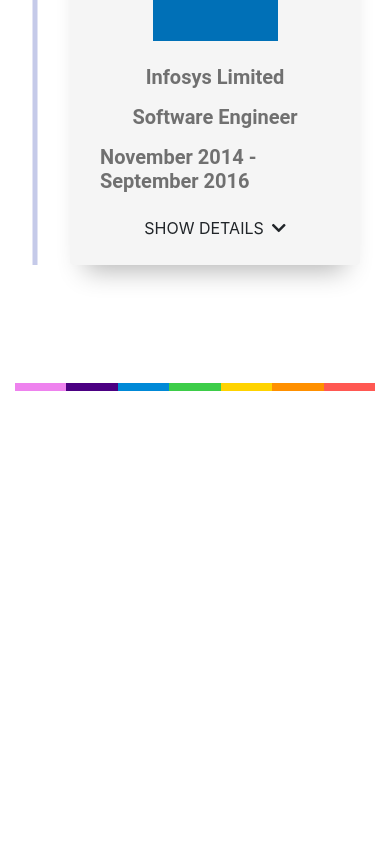
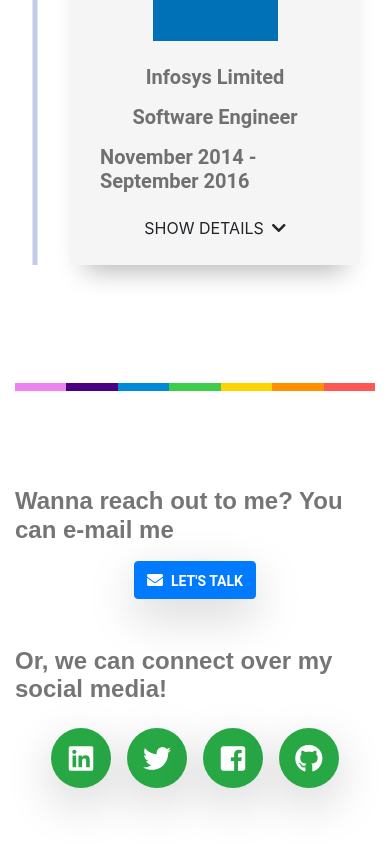
Before and after one commit to patelviralb/home, a React (Create React App) app: page / in a window 390 px wide. Shown: the part 7233-8077 px from the top of the page. Before the commit the page ends 7672 px from the top, so only its background shows below. Built offline with nearby package versions, Linux system fonts and the light colour scheme.

Commit message:
Added contact me page

```diff
--- a/src/components/about-me/about-me.js
+++ b/src/components/about-me/about-me.js
@@ -1,6 +1,6 @@
-import React, {Fragment} from "react";
+import React, { Fragment } from "react";
 
-import {AboutMeParagraph} from "../styles/about-me";
+import { AboutMeParagraph } from "../styles/about-me";
 import PageBreak from "../page-break";
 
 const AboutMe = () => {
@@ -17,45 +17,28 @@
             <div className="card shadow-lg rounded">
               <div className="card-body text-justify">
                 <AboutMeParagraph>
-                                    I'm Software Engineer learning to make
-                                    things simple and
-                                    better. Currently I'm Computer Science
-                                    Graduate Student at
+                  I'm Software Engineer learning to make things simple and
+                  better. Currently I'm Computer Science Graduate Student at
                   Northeastern University, Boston.
                 </AboutMeParagraph>
                 <AboutMeParagraph>
-                                    Before commencing my graduate degree, I was
-                                    working as a
-                                    Software Developer with nearly 5 years of
-                                    work experience.
-                                    Creating a high quality modular code which
-                                    is easier to
-                                    maintain and extend was one of my
-                                    considerable
-                                    accomplishments. I also like to continuously
-                                    challenge myself
-                                    to innovate and/or automate things which
-                                    helps me and my team
-                                    to create high quality software
-                                    applications. Being a firm
-                                    believer of life-long learning, I always try
-                                    to learn through
-                                    experimentation. As a result, I would often
-                                    work on some
-                                    personal projects which includes domains
-                                    like Web Technologies
-                                    and Cloud Computing. Apart from these, I am
-                                    also interested in
-                                    applied Machine Learning and Artificial
-                                    Intelligence.
+                  Before commencing my graduate degree, I was working as a
+                  Software Developer with nearly 5 years of work experience.
+                  Creating a high quality modular code which is easier to
+                  maintain and extend was one of my considerable
+                  accomplishments. I also like to continuously challenge myself
+                  to innovate and/or automate things which helps me and my team
+                  to create high quality software applications. Being a firm
+                  believer of life-long learning, I always try to learn through
+                  experimentation. As a result, I would often work on some
+                  personal projects which includes domains like Web Technologies
+                  and Cloud Computing. Apart from these, I am also interested in
+                  applied Machine Learning and Artificial Intelligence.
                 </AboutMeParagraph>
                 <AboutMeParagraph>
-                                    During my time-off, you'll find me casually
-                                    reading books,
-                                    surfing articles on the internet or watching
-                                    some cartoons,
-                                    sci-fi series or movies and I like to call
-                                    it my passive
+                  During my time-off, you'll find me casually reading books,
+                  surfing articles on the internet or watching some cartoons,
+                  sci-fi series or movies and I like to call it my passive
                   learning.
                 </AboutMeParagraph>
               </div>
@@ -63,8 +46,9 @@
           </div>
         </div>
       </div>
-            <div className="mb-5"/>
-            <PageBreak/>
+      <div className="mb-5" />
+      <div id="vp-my-technical-knowledge" />
+      <PageBreak />
     </Fragment>
   );
 };
--- /dev/null
+++ b/src/components/contact-me/contact-me.js
@@ -0,0 +1,49 @@
+import React, { Fragment } from "react";
+
+import { CenterAlignedContainer, SectionSubHeadingH4 } from "../styles/common";
+import { EmailMeButtonText } from "../styles/contact-me";
+import SocialMedia from "./social-media";
+
+const ContactMe = () => {
+  return (
+    <Fragment>
+      <div id="vp-contact-me" />
+      <div className="container-fluid mt-5">
+        <div className="row">
+          <CenterAlignedContainer className="col-md-10 offset-md-1 col-12">
+            <SectionSubHeadingH4>
+              Wanna reach out to me? You can e-mail me
+            </SectionSubHeadingH4>
+          </CenterAlignedContainer>
+        </div>
+        <div className="row mt-2">
+          <CenterAlignedContainer className="col-md-10 offset-md-1 col-12">
+            <a
+              className="btn btn-primary font-weight-bold shadow-lg rounded text-decoration-none"
+              href="mailto:patel.viral@northeastern.edu"
+            >
+              <i class="fas fa-envelope mr-2" />
+              <EmailMeButtonText>Let's Talk</EmailMeButtonText>
+            </a>
+          </CenterAlignedContainer>
+        </div>
+        <div className="row mt-5">
+          <CenterAlignedContainer className="col-md-10 offset-md-1 col-12">
+            <SectionSubHeadingH4>
+              Or, we can connect over my social media!
+            </SectionSubHeadingH4>
+          </CenterAlignedContainer>
+        </div>
+        <div className="row mt-2">
+          <CenterAlignedContainer className="col-md-10 offset-md-1 col-12">
+            <SocialMedia />
+          </CenterAlignedContainer>
+        </div>
+      </div>
+      <div className="mb-5" />
+      {/* <PageBreak /> */}
+    </Fragment>
+  );
+};
+
+export default ContactMe;
--- /dev/null
+++ b/src/components/contact-me/index.js
@@ -0,0 +1,3 @@
+import ContactMe from "./contact-me";
+
+export default ContactMe;
--- /dev/null
+++ b/src/components/contact-me/social-media/index.js
@@ -0,0 +1,3 @@
+import SocialMedia from "./social-media";
+
+export default SocialMedia;
--- /dev/null
+++ b/src/components/contact-me/social-media/social-media-details.json
@@ -0,0 +1,18 @@
+{
+  "Linkedin": {
+    "class": "fab fa-linkedin",
+    "link": "https://www.linkedin.com/in/patelviralb/"
+  },
+  "Twitter": {
+    "class": "fab fa-twitter",
+    "link": "https://twitter.com/pviralb/"
+  },
+  "Facebook": {
+    "class": "fab fa-facebook-square",
+    "link": "https://www.facebook.com/viral22/"
+  },
+  "Github": {
+    "class": "fab fa-github",
+    "link": "https://www.github.com/patelviralb/"
+  }
+}
--- /dev/null
+++ b/src/components/contact-me/social-media/social-media.js
@@ -0,0 +1,30 @@
+import React, { Fragment } from "react";
+
+import SocialMediaDetails from "./social-media-details.json";
+import { SocialMediaIcon, SocialMediaAnchor } from "../../styles/contact-me";
+
+const SocialMedia = () => {
+  return (
+    <Fragment>
+      {SocialMediaDetails
+        ? Object.keys(SocialMediaDetails).map((socialMedia, index) => {
+            return (
+              <SocialMediaAnchor
+                key={index}
+                className="bg-success m-2 text-decoration-none shadow-lg"
+                href={SocialMediaDetails[socialMedia].link}
+                target="_blank"
+                rel="noopener noreferrer"
+              >
+                <SocialMediaIcon
+                  className={SocialMediaDetails[socialMedia].class}
+                />
+              </SocialMediaAnchor>
+            );
+          })
+        : null}
+    </Fragment>
+  );
+};
+
+export default SocialMedia;
--- a/src/components/portfolio/portfolio.js
+++ b/src/components/portfolio/portfolio.js
@@ -7,6 +7,7 @@
 import AboutMe from "../about-me";
 import TechnicalKnowledge from "../technical-knowledge";
 import WorkExperience from "../../components/work-experience";
+import ContactMe from "../contact-me";
 
 const Portfolio = () => {
   return (
@@ -16,6 +17,7 @@
       <AboutMe />
       <TechnicalKnowledge />
       <WorkExperience />
+      <ContactMe />
     </Fragment>
   );
 };
--- /dev/null
+++ b/src/components/styles/contact-me.js
@@ -0,0 +1,23 @@
+import styled from "styled-components";
+
+export const EmailMeButtonText = styled.span`
+  font-family: "Roboto", "Helvetica", "Arial", sans-serif;
+  font-size: 0.875rem;
+  text-transform: uppercase;
+`;
+
+export const SocialMediaAnchor = styled.a`
+  width: 60px;
+  height: 60px;
+  border-radius: 60px;
+  display: flex;
+  justify-content: center;
+  align-self: center;
+  outline: none;
+`;
+
+export const SocialMediaIcon = styled.i`
+  align-self: center;
+  transform: scale(1.75);
+  color: white;
+`;
--- a/src/components/technical-knowledge/technical-knwoledge.js
+++ b/src/components/technical-knowledge/technical-knwoledge.js
@@ -8,7 +8,6 @@
 const TechnicalKnowledge = () => {
   return (
     <Fragment>
-      <div id="vp-my-technical-knowledge" />
       <div className="container-fluid mt-5">
         <div className="row">
           <div className="col-md-10 offset-md-1 col-12">
@@ -21,6 +20,7 @@
         <TechnologiesAndFramework />
       </div>
       <div className="mb-5" />
+      <div id="vp-my-work-experience" />
       <PageBreak />
     </Fragment>
   );
--- a/src/components/work-experience/work-experience.js
+++ b/src/components/work-experience/work-experience.js
@@ -7,7 +7,6 @@
 const WorkExperience = () => {
   return (
     <Fragment>
-      <div id="vp-my-technical-knowledge" />
       <div className="container-fluid mt-5">
         <div className="row">
           <div className="col-md-10 offset-md-1 col-12">
--- a/src/containers/navbar/navbar.js
+++ b/src/containers/navbar/navbar.js
@@ -1,4 +1,4 @@
-import React, {useState} from "react";
+import React, { useState } from "react";
 
 import Navlink from "./navlink";
 
@@ -7,6 +7,8 @@
     Home: "#vp-home",
     About: "#vp-about-me",
     "Technical Knowledge": "#vp-my-technical-knowledge",
+    "Work Experience": "#vp-my-work-experience",
+    "Contact Me": "#vp-contact-me",
     /*"Profiles": "#vp-my-social-profiles",
             "Work Experience": "#vp-my-work-experience",
             "Education": "#vp-my-education",
@@ -61,8 +63,7 @@
         data-toggle="collapse"
         data-target="#navbarNavDropdown"
       >
-                <i id="vp-navbar-button-icon"
-                   className="fas fa-bars text-white"/>
+        <i id="vp-navbar-button-icon" className="fas fa-bars text-white" />
       </button>
       <div className="collapse navbar-collapse" id="navbarNavDropdown">
         <ul className="navbar-nav">
```
Also changed, not shown: src/containers/navbar/navlink/navlink.js (indentation only). Lines whose indentation alone changed are shown as unchanged.
